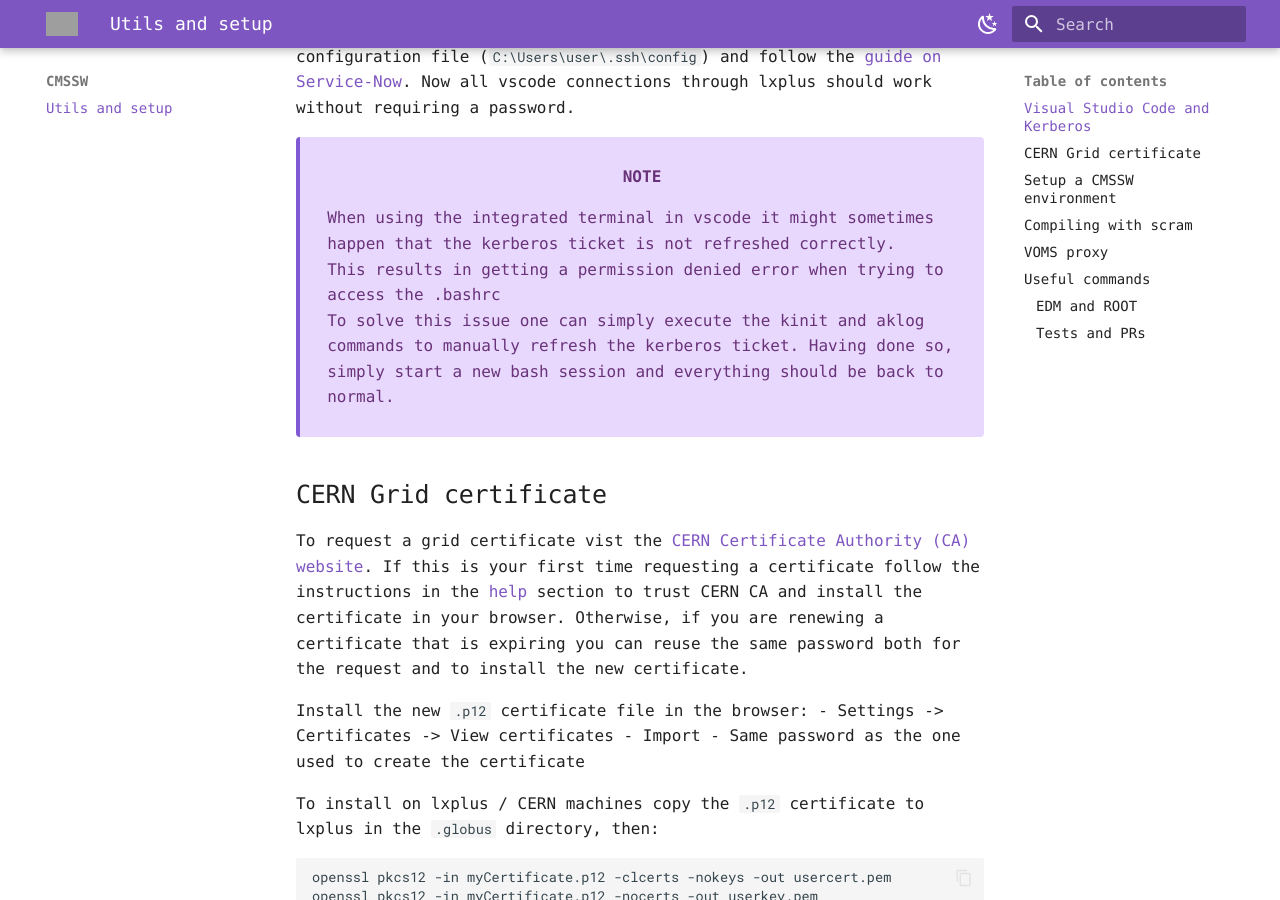
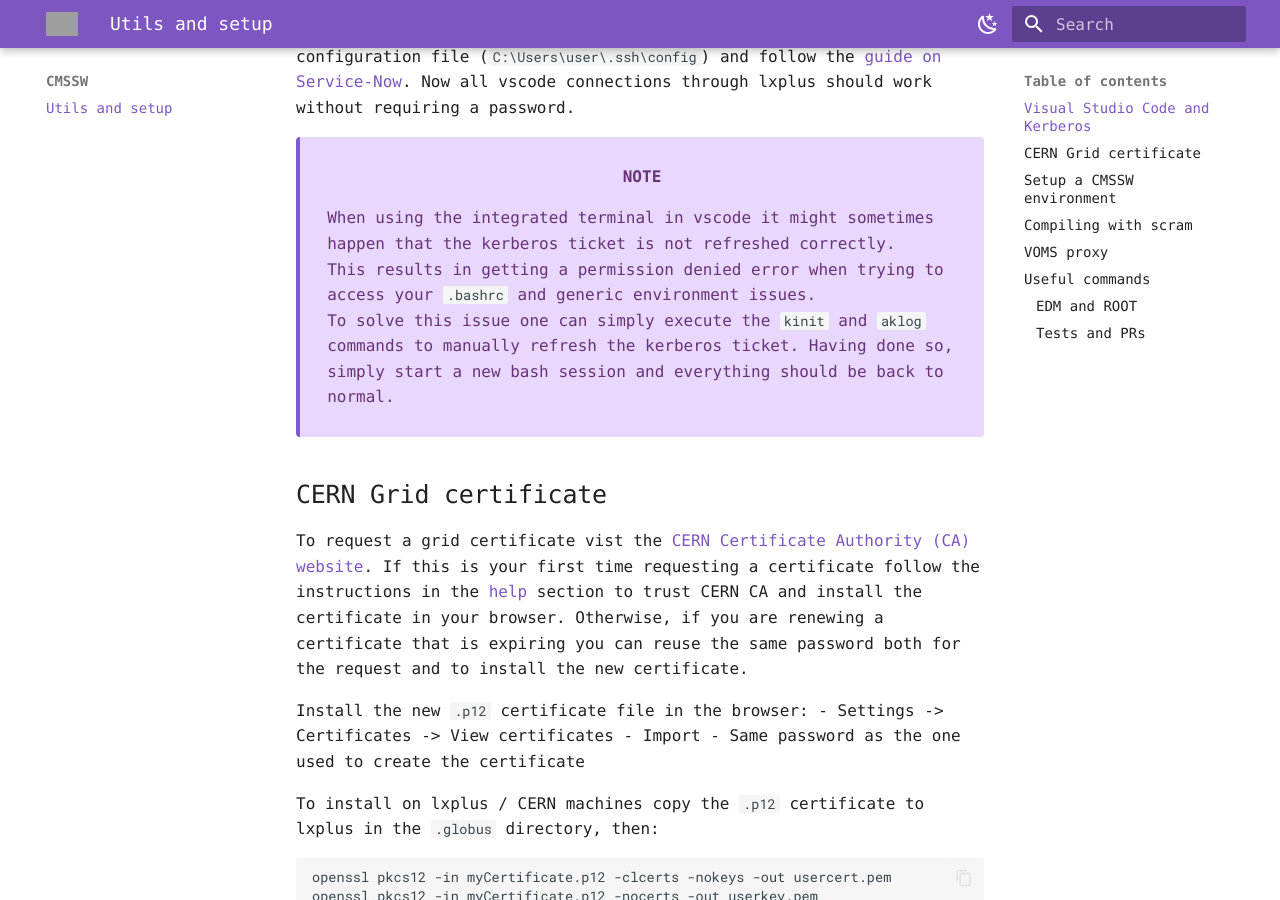
Before and after one commit to Parsifal-2045/docs, an MkDocs documentation site: the page built from docs/cmssw/utils.md, in a window 1280 px wide and 900 px high, scrolled down 1129 px. Built offline with MkDocs 1.6.1 and Material for MkDocs 9.7.7, drawn with Linux system fonts in a browser that asks for light colours; some web fonts are replaced; grey boxes are pictures that could not be loaded.

Commit message:
Update utils

```diff
--- a/docs/cmssw/utils.md
+++ b/docs/cmssw/utils.md
@@ -47,9 +47,9 @@ Finally, set the Remote-ssh vscode extension to use the correct configuration fi
 <p style='margin-left:1em;'>
 When using the integrated terminal in vscode it might sometimes happen that the kerberos ticket is not refreshed correctly.
 <br>
-This results in getting a permission denied error when trying to access the .bashrc
+This results in getting a permission denied error when trying to access your <code>.bashrc</code> and generic environment issues.
 <br>
-To solve this issue one can simply execute the kinit and aklog commands to manually refresh the kerberos ticket. Having done so, simply start a new bash session and everything should be back to normal.
+To solve this issue one can simply execute the <code>kinit</code> and <code>aklog</code> commands to manually refresh the kerberos ticket. Having done so, simply start a new bash session and everything should be back to normal.
 </span>
 </div>
 
```
